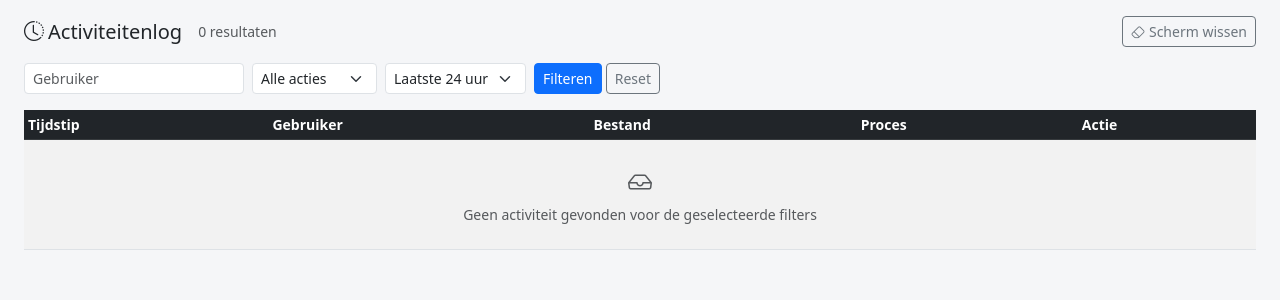
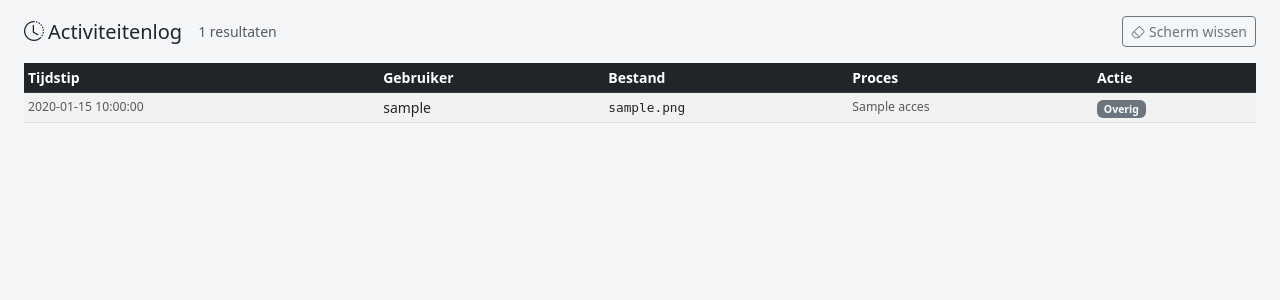
Before and after one commit to voogdwessel-Voogd/fileserver-monitor, a Flask app: page / in a window 1280 px wide. Shown: the part 56-356 px from the top of the page. Run offline with Flask 3, Linux system fonts and the light colour scheme; tables that the repository leaves empty hold one stand-in row (values such as "Sample post").

Commit message:
Remove filter options from activity log page
Co-Authored-By: Claude Sonnet 4.6 <noreply@anthropic.com>

```diff
--- a/app.py
+++ b/app.py
@@ -22,35 +22,19 @@ def basename_filter(path):
 @app.route('/')
 def index():
     page = request.args.get('page', 1, type=int)
-    user_filter = request.args.get('user', '')
-    action_filter = request.args.get('action', '')
-    hours = request.args.get('hours', 24, type=int)
 
     query = FileAccess.query
-    since = datetime.utcnow() - timedelta(hours=hours)
     view_from_raw = get_setting('LOG_VIEW_FROM')
     if view_from_raw:
         try:
             view_from = datetime.fromisoformat(view_from_raw)
-            since = max(since, view_from)
+            query = query.filter(FileAccess.timestamp >= view_from)
         except ValueError:
             pass
-    query = query.filter(FileAccess.timestamp >= since)
-
-    if user_filter:
-        query = query.filter(FileAccess.username.ilike(f'%{user_filter}%'))
-    if action_filter:
-        query = query.filter(FileAccess.action == action_filter)
 
     entries = query.order_by(FileAccess.timestamp.desc()).paginate(page=page, per_page=50)
-    users = db.session.query(FileAccess.username).distinct().all()
 
-    return render_template(
-        'index.html',
-        entries=entries,
-        users=[u[0] for u in users],
-        filters={'user': user_filter, 'action': action_filter, 'hours': hours},
-    )
+    return render_template('index.html', entries=entries)
 
 
 @app.route('/live')
--- a/templates/index.html
+++ b/templates/index.html
@@ -12,33 +12,6 @@
     </form>
 </div>
 
-<form method="get" class="row g-2 mb-3">
-    <div class="col-auto">
-        <input type="text" name="user" class="form-control form-control-sm"
-               placeholder="Gebruiker" value="{{ filters.user }}">
-    </div>
-    <div class="col-auto">
-        <select name="action" class="form-select form-select-sm">
-            <option value="">Alle acties</option>
-            <option value="read"   {% if filters.action == 'read'   %}selected{% endif %}>Lezen</option>
-            <option value="write"  {% if filters.action == 'write'  %}selected{% endif %}>Schrijven</option>
-            <option value="delete" {% if filters.action == 'delete' %}selected{% endif %}>Verwijderen</option>
-            <option value="other"  {% if filters.action == 'other'  %}selected{% endif %}>Overig</option>
-        </select>
-    </div>
-    <div class="col-auto">
-        <select name="hours" class="form-select form-select-sm">
-            <option value="1"   {% if filters.hours == 1   %}selected{% endif %}>Laatste uur</option>
-            <option value="8"   {% if filters.hours == 8   %}selected{% endif %}>Laatste 8 uur</option>
-            <option value="24"  {% if filters.hours == 24  %}selected{% endif %}>Laatste 24 uur</option>
-            <option value="168" {% if filters.hours == 168 %}selected{% endif %}>Laatste week</option>
-        </select>
-    </div>
-    <div class="col-auto">
-        <button type="submit" class="btn btn-sm btn-primary">Filteren</button>
-        <a href="{{ url_for('index') }}" class="btn btn-sm btn-outline-secondary">Reset</a>
-    </div>
-</form>
 
 <div class="table-responsive">
     <table class="table table-sm table-hover table-striped align-middle">
@@ -93,8 +66,7 @@
     <ul class="pagination pagination-sm">
         {% if entries.has_prev %}
         <li class="page-item">
-            <a class="page-link" href="{{ url_for('index', page=entries.prev_num,
-                user=filters.user, action=filters.action, hours=filters.hours) }}">Vorige</a>
+            <a class="page-link" href="{{ url_for('index', page=entries.prev_num) }}">Vorige</a>
         </li>
         {% endif %}
         <li class="page-item disabled">
@@ -102,8 +74,7 @@
         </li>
         {% if entries.has_next %}
         <li class="page-item">
-            <a class="page-link" href="{{ url_for('index', page=entries.next_num,
-                user=filters.user, action=filters.action, hours=filters.hours) }}">Volgende</a>
+            <a class="page-link" href="{{ url_for('index', page=entries.next_num) }}">Volgende</a>
         </li>
         {% endif %}
     </ul>
```
